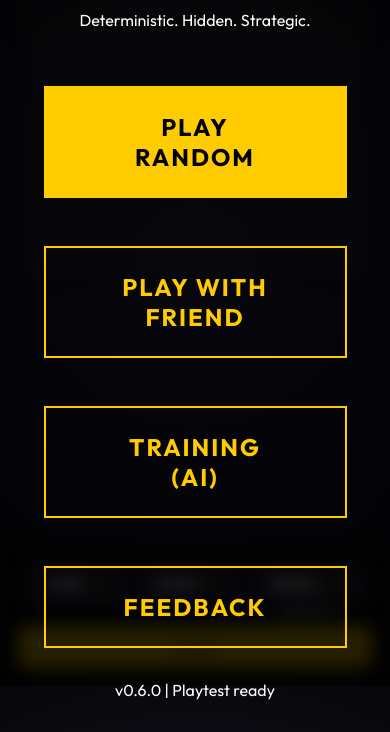
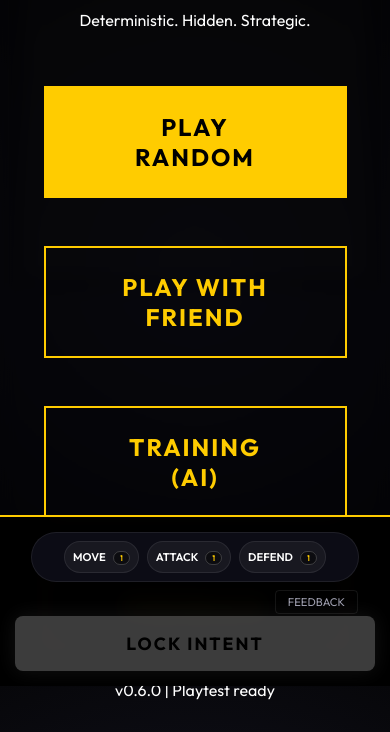
Before and after one commit to supreme1523-cmd/intelGame, a website: page index.html in a window 390 px wide. Shown: the part 158-890 px from the top of the page. Drawn offline with nearby package versions, Linux system fonts and the light colour scheme.

Commit message:
fix: make mobile LOCK button fixed and more visible\n\n- Fixed footer to bottom of screen on mobile\n- Renamed button to LOCK INTENT for consistency\n- Added padding to prevent content overlap

```diff
--- a/css/style.css
+++ b/css/style.css
@@ -496,29 +496,29 @@ body {
     }
 
     .action-bar-overlay {
+        position: fixed;
+        bottom: 0;
+        left: 0;
+        right: 0;
+        z-index: 1000;
         height: auto;
-        padding: 10px;
-        background: rgba(0, 0, 0, 0.8);
-        border-top: 1px solid var(--border);
+        padding: 15px;
+        background: rgba(0, 0, 0, 0.95);
+        backdrop-filter: blur(10px);
+        border-top: 2px solid var(--accent);
         flex-direction: column;
         gap: 10px;
+        display: flex;
     }
 
-    .action-dock {
-        flex-wrap: wrap;
-        width: 100%;
-        justify-content: center;
-        width: 100%;
-        justify-content: center;
-        padding: 10px;
-        gap: 10px;
-        border-radius: 12px;
-        position: relative;
+    .main-layout {
+        padding-bottom: 250px;
+        /* Space for fixed footer */
     }
 
     .mobile-commit {
         display: block !important;
-        padding: 0.8rem 1.5rem;
+        padding: 1rem;
         background: var(--accent);
         color: black;
         border: none;
@@ -526,14 +526,16 @@ body {
         font-weight: 800;
         cursor: pointer;
         flex-shrink: 0;
-        margin-top: 5px;
         width: 100%;
         text-align: center;
-        transition: opacity 0.3s;
+        transition: all 0.2s;
+        font-size: 1.1rem;
+        box-shadow: 0 0 20px rgba(255, 204, 0, 0.3);
     }
 
     .mobile-commit.disabled {
-        opacity: 0.5;
+        opacity: 0.3;
+        filter: grayscale(1);
         pointer-events: none;
     }
 
--- a/index.html
+++ b/index.html
@@ -184,7 +184,7 @@
                     <button id="dir-down" class="d-btn down" data-dir="down">▼</button>
                 </div>
             </div>
-            <button id="commit-btn-mobile" class="glow-btn mobile-commit disabled">LOCK</button>
+            <button id="commit-btn-mobile" class="glow-btn mobile-commit disabled">LOCK INTENT</button>
             <button id="feedback-btn" class="mini-btn">FEEDBACK</button>
         </footer>
     </div>
```
